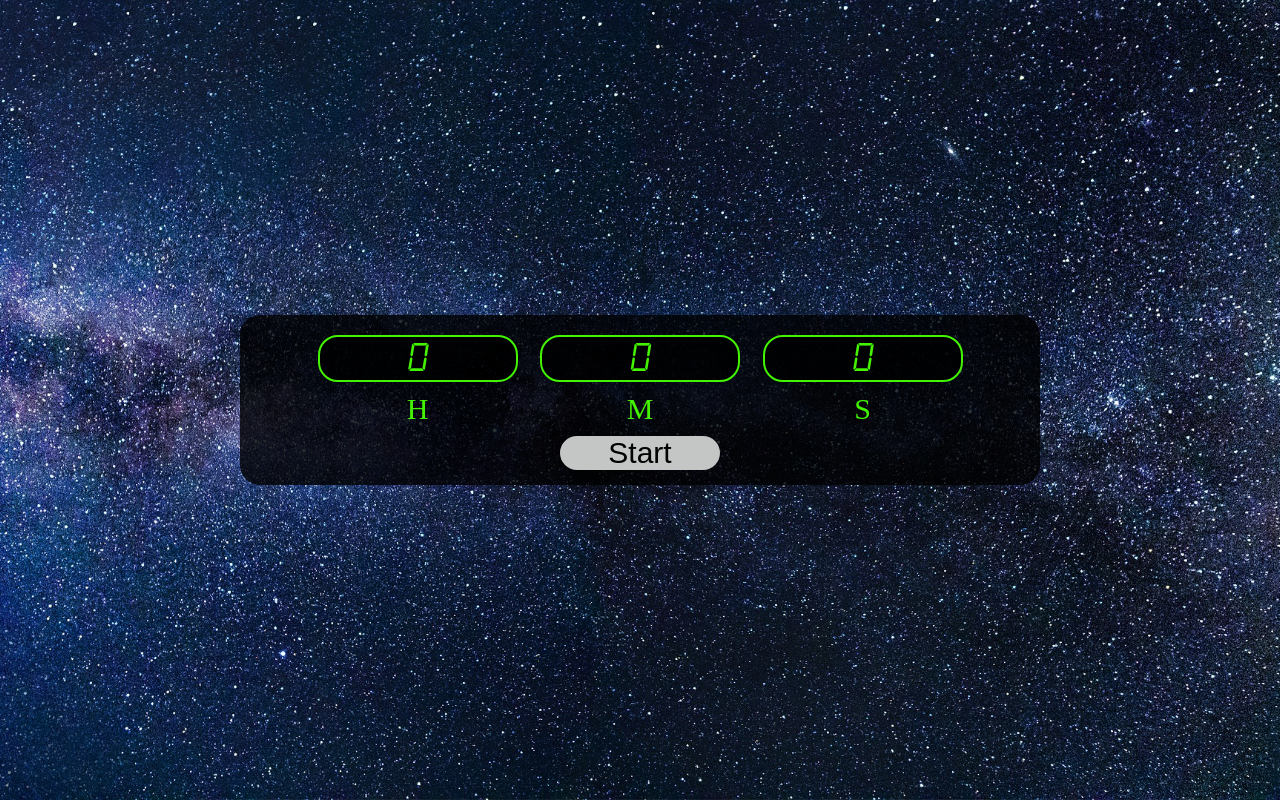
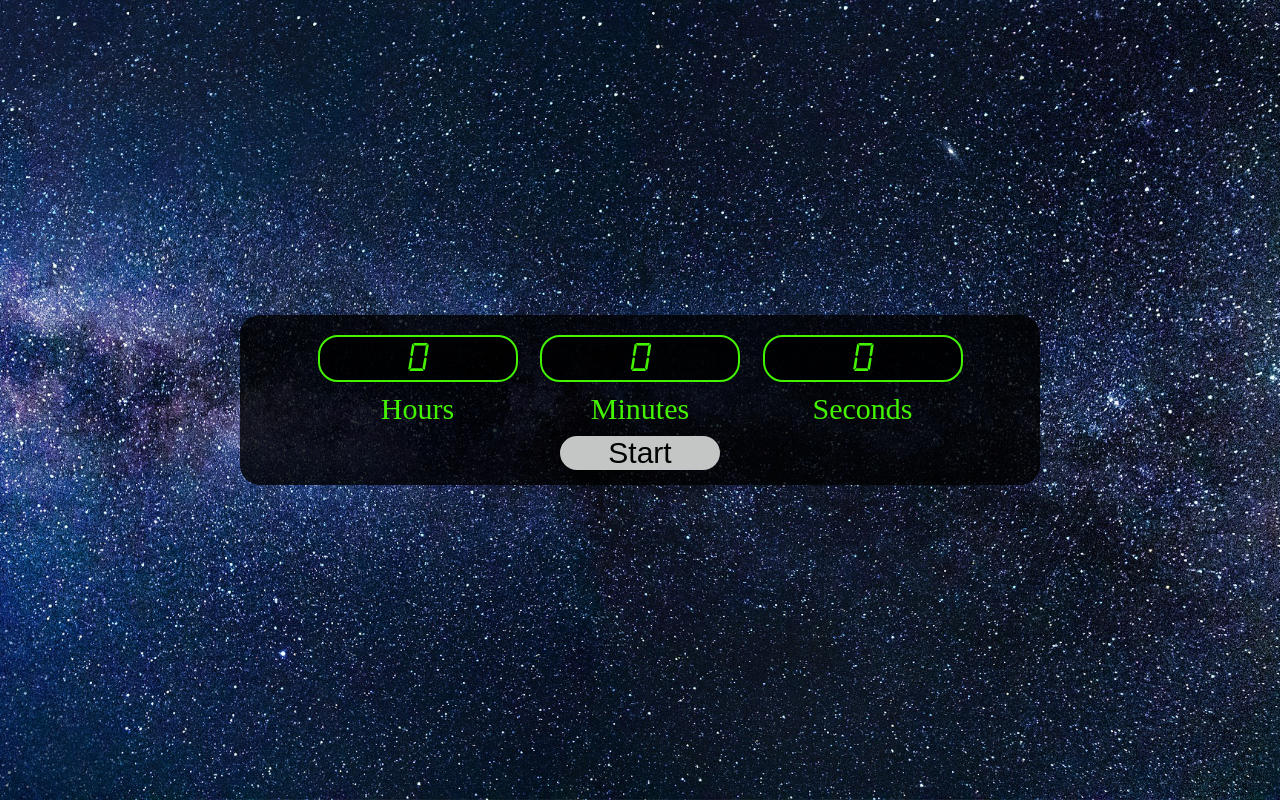
Before and after one commit to ARogala/Timer, a plain HTML site: page timer.html in a window 1280 px wide. Drawn offline with Linux system fonts and the light colour scheme.

Commit message:
adjust label text

```diff
--- a/styles.css
+++ b/styles.css
@@ -64,7 +64,7 @@ body {
 
 .output {
 	display: inline-block;
-	font-size: 6rem;
+	font-size: 8rem;
 	font-family: 'alarm_clockregular';
 	color: #43F300;
 }
--- a/timer.html
+++ b/timer.html
@@ -33,9 +33,9 @@
 				</div>
 
 				<div id="labelContainer">
-					<label for="inputHours"   class="label">H</label>
-					<label for="inputMinutes" class="label">M</label>
-					<label for="inputSeconds" class="label">S</label>
+					<label for="inputHours"   class="label">Hours</label>
+					<label for="inputMinutes" class="label">Minutes</label>
+					<label for="inputSeconds" class="label">Seconds</label>
 				</div>
 
 				<div class="btnContainer">
```
